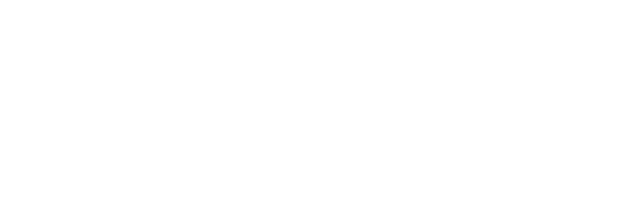
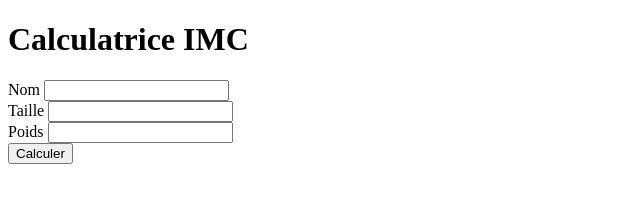
Before and after one commit to tiagochacon80/calculatriceIMC, a plain HTML site: page index.html in a window 1280 px wide. Shown: the whole page, without its empty margins (0-640 px from the left). Drawn offline with Linux system fonts and the light colour scheme.

Commit message:
index update

```diff
--- a/index.html
+++ b/index.html
@@ -4,9 +4,35 @@
     <meta charset="UTF-8">
     <meta http-equiv="X-UA-Compatible" content="IE=edge">
     <meta name="viewport" content="width=device-width, initial-scale=1.0">
-    <title>Document</title>
+
+    <link rel="stylesheet" href="style.css">
+    <title>Calculatrice IMC</title>
 </head>
 <body>
+    <main>
+        <div class="objet-principal">
+            <h1>Calculatrice IMC</h1>
+        </div>
+        <div>
+            <label for="nom">Nom</label>
+            <input type="text" id="nom" name="nom">
+        </div>
+        <div>
+            <label for="taille">Taille</label>
+            <input type="number" id="taille" name="taille">
+        </div>
+        <div>
+            <label for="poids">Poids</label>
+            <input type="number" id="poids" name="poids">
+        </div>
+
+        <button>Calculer</button>
+
+        <div class="resultat">
+
+        </div>
+
+    </main>
 
 </body>
 </html>
```
